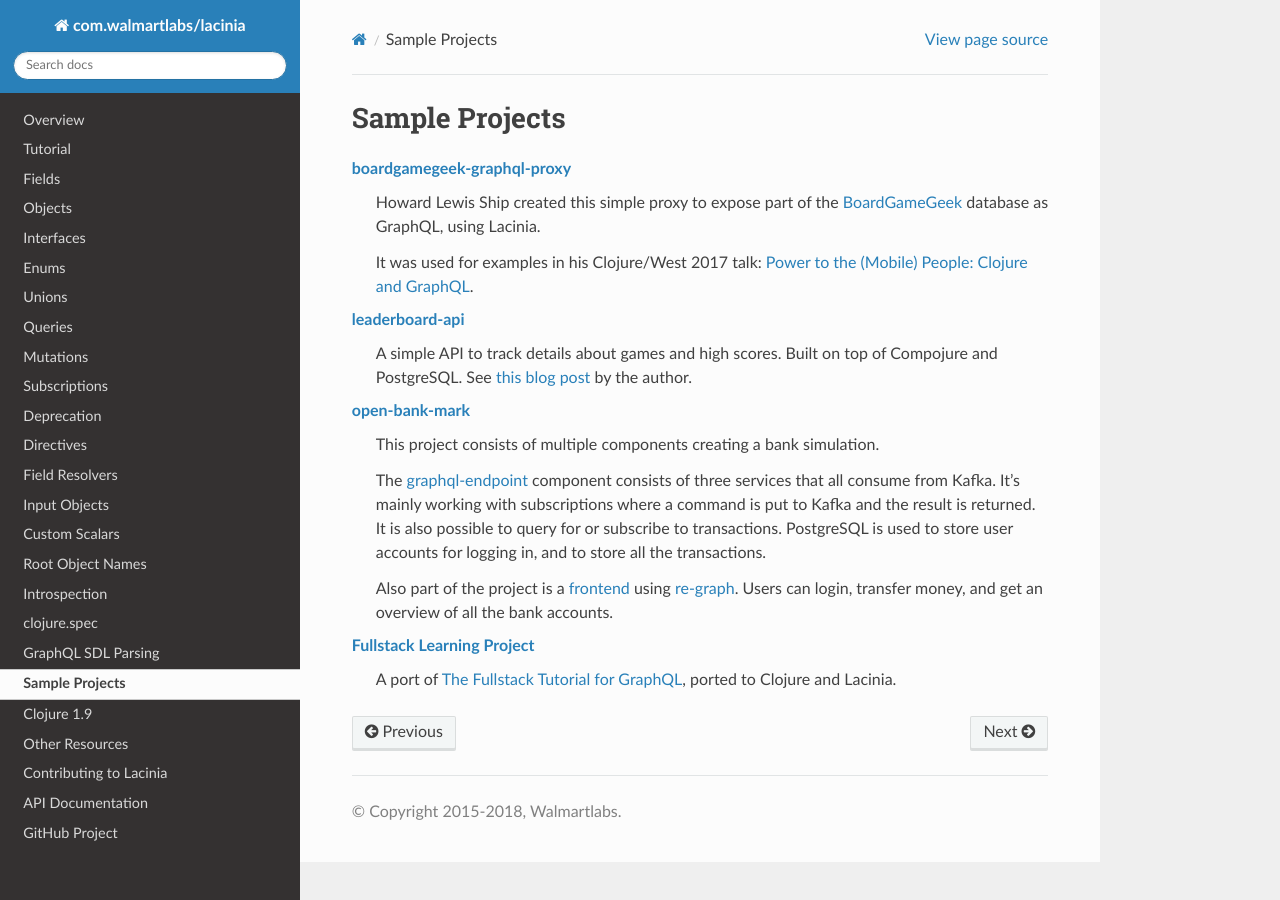
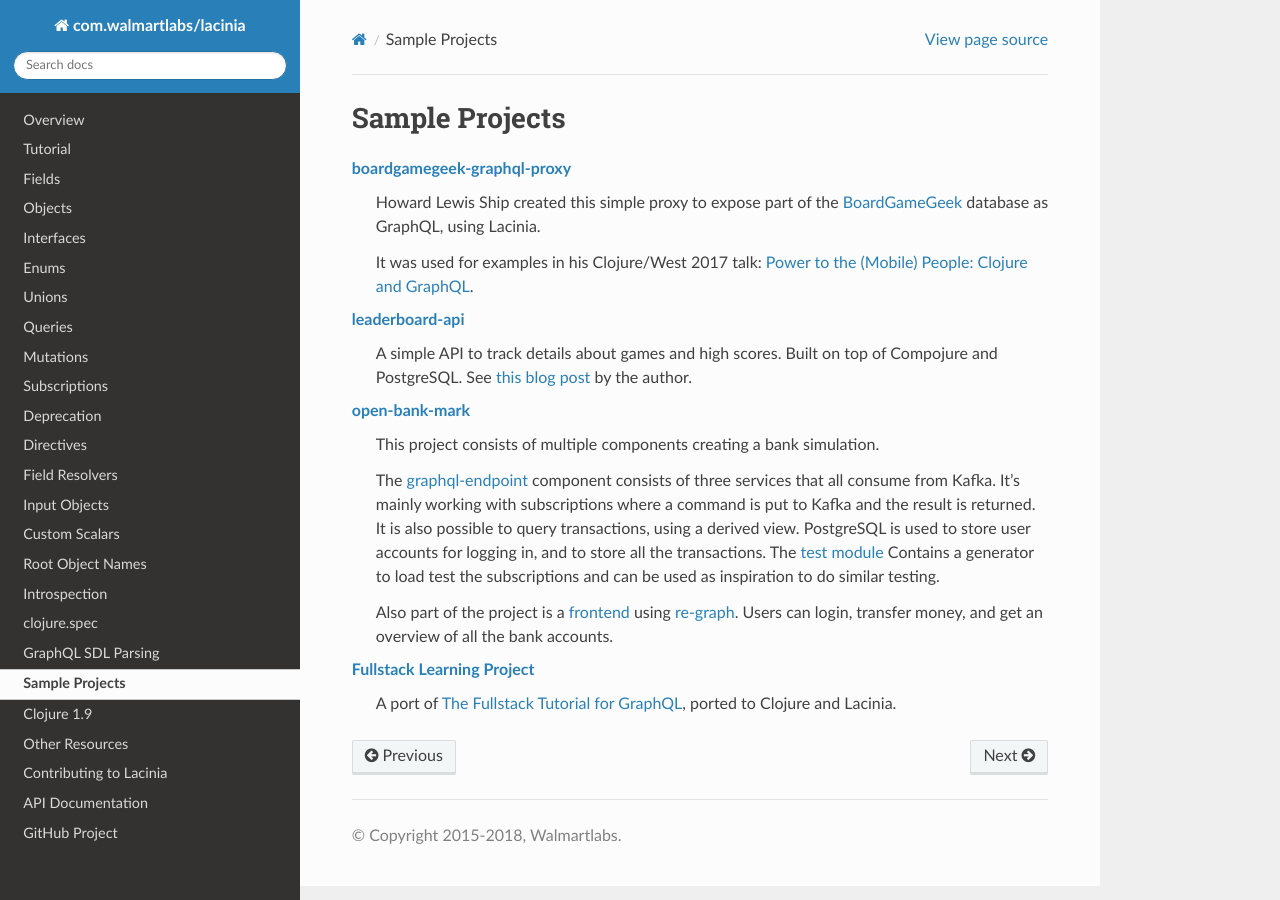
Before and after one commit to walmartlabs/lacinia, a Sphinx documentation site: the page built from docs/samples.rst, in a window 1280 px wide. Built offline with Sphinx 7.4.7 and the Read the Docs theme 2.0.0, drawn with Linux system fonts in a browser that asks for light colours.

Commit message:
Update documentation now the repo is moved, and mention the generator to test subscriptions.

```diff
--- a/docs/samples.rst
+++ b/docs/samples.rst
@@ -13,14 +13,16 @@
   Built on top of Compojure and PostgreSQL.
   See `this blog post <https://jborden.github.io/2017/05/15/using-lacinia>`_ by the author.
 
-`open-bank-mark <https://github.com/openweb-nl/open-bank-mark>`_
+`open-bank-mark <https://github.com/openweb-nl/kafka-graphql-examples>`_
   This project consists of multiple components creating a bank simulation.
 
-  The `graphql-endpoint <https://github.com/openweb-nl/open-bank-mark/tree/master/graphql-endpoint>`_
+  The `graphql-endpoint <https://github.com/openweb-nl/kafka-graphql-examples/tree/master/graphql-endpoint>`_
   component consists of three services that all consume from Kafka.
   It's mainly working with subscriptions where a command is put to Kafka and the result is returned.
-  It is also possible to query for or subscribe to transactions.
+  It is also possible to query transactions, using a derived view.
   PostgreSQL is used to store user accounts for logging in, and to store all the transactions.
+  The `test module <https://github.com/openweb-nl/kafka-graphql-examples/blob/master/test/src/nl/openweb/test/generator.clj>`_
+  Contains a generator to load test the subscriptions and can be used as inspiration to do similar testing.
 
   Also part of the project is a `frontend <https://github.com/openweb-nl/open-bank-mark/tree/master/frontend>`_
   using `re-graph <https://github.com/oliyh/re-graph>`_.
```
